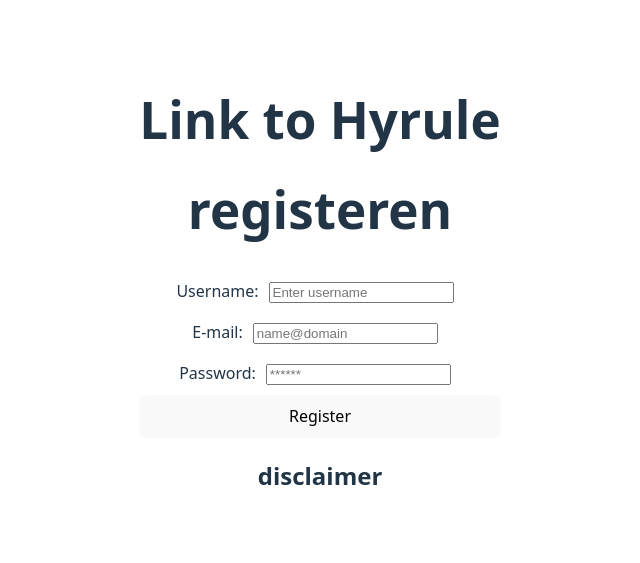
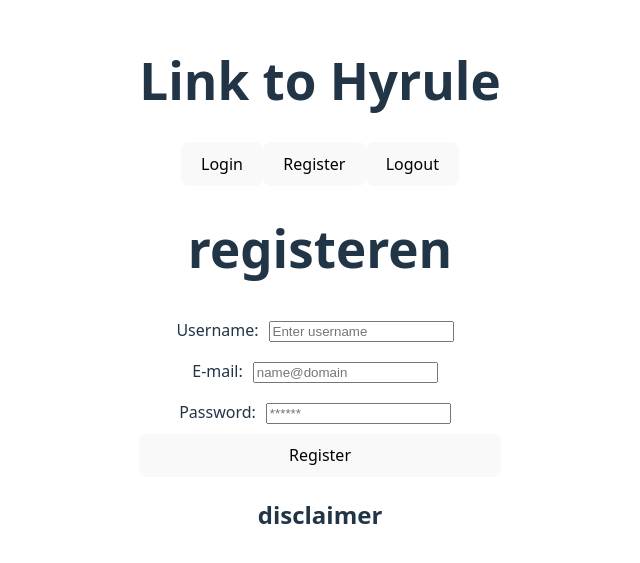
Before and after one commit to MatthieuMosch/link-to-hyrule, a React (Vite) app: page /register in a window 1280 px wide. Shown: the part 115-678 px from the top of the page, without its empty margins (320-960 px from the left). Built offline with nearby package versions, Linux system fonts and the light colour scheme.

Commit message:
authenticatie klaar

```diff
--- a/src/components/header/Header.jsx
+++ b/src/components/header/Header.jsx
@@ -1,7 +1,16 @@
+import {useContext} from "react";
+import {useNavigate} from "react-router-dom";
+import {AuthContext} from "../../context/AuthProvider.jsx";
+
 function Header() {
+    const {isAuth, logout} = useContext(AuthContext);
+    const navigate = useNavigate();
     return (
         <header>
             <h1>Link to Hyrule</h1>
+            <button type="button" onClick={() => navigate("/login")}>Login</button>
+            <button type="button" onClick={() => navigate("/register")}>Register</button>
+            <button type="button" onClick={logout}>Logout</button>
         </header>
     );
 }
--- a/src/context/AuthProvider.jsx
+++ b/src/context/AuthProvider.jsx
@@ -21,11 +21,11 @@
         isDone: false,
     });
 
-    useEffect( () => {
+    useEffect(() => {
         const jwt = localStorage.getItem("jwt");
         if (jwt && checkJwt(jwt)) {
             console.log("still authenticated");
-            setAuth({...auth, isAuth: true, isDone: true });
+            setAuth({...auth, isAuth: true, isDone: true});
         } else {
             console.log("not authenticated");
             setAuth({...auth, isAuth: false, isDone: true});
@@ -34,7 +34,6 @@
 
     async function login(user) {
         setError("");
-        setLoading(true);
         try {
             const response = await axios.post(uri + "auth/signin",
                 {username: user.username, password: user.password});
@@ -46,13 +45,16 @@
         } catch (err) {
             setError(err.message);
             console.error(err);
-        } finally {
-            setLoading(false);
         }
     }
 
+    function logout() {
+        setAuth({...auth, isAuth: false, user: {}});
+        localStorage.removeItem("jwt");
+    }
+
     return (
-        <AuthContext.Provider value={{uri, ...auth, login}}>
+        <AuthContext.Provider value={{uri, ...auth, login, logout}}>
             {auth.isDone ? children : <h1>Processing...</h1>}
             {errorMsg && <dialog open>{errorMsg}</dialog>}
         </AuthContext.Provider>
--- a/src/pages/profile/Profile.jsx
+++ b/src/pages/profile/Profile.jsx
@@ -9,7 +9,7 @@
             <p>user: {user.username}</p>
             <p>email: {user.email}</p>
             <p>info: {user.info}</p>
-            <p>role: {user.role[0]}</p>
+            <p>role: {user.role && user.role[0]}</p>
         </>
     );
 }
```
